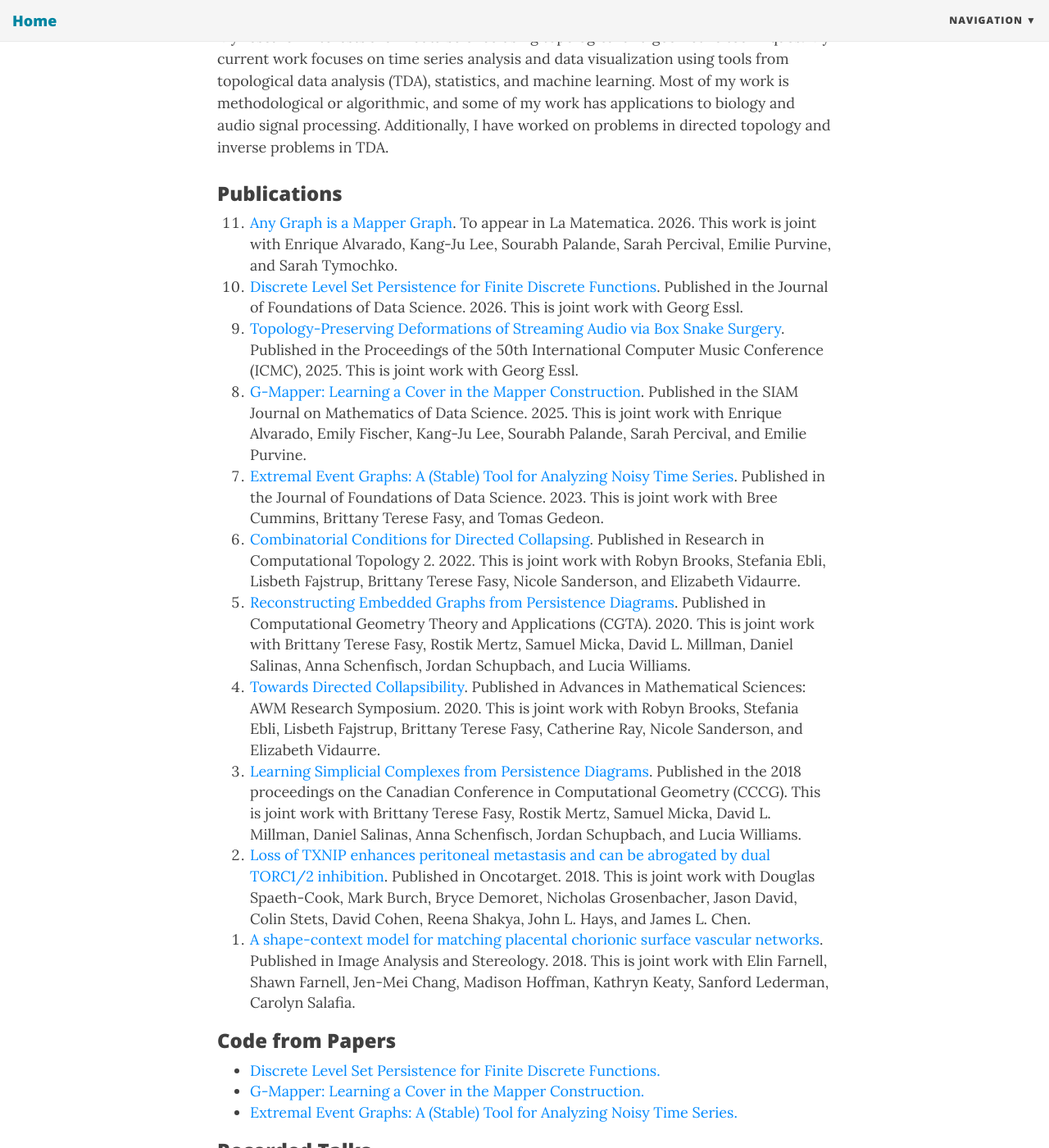
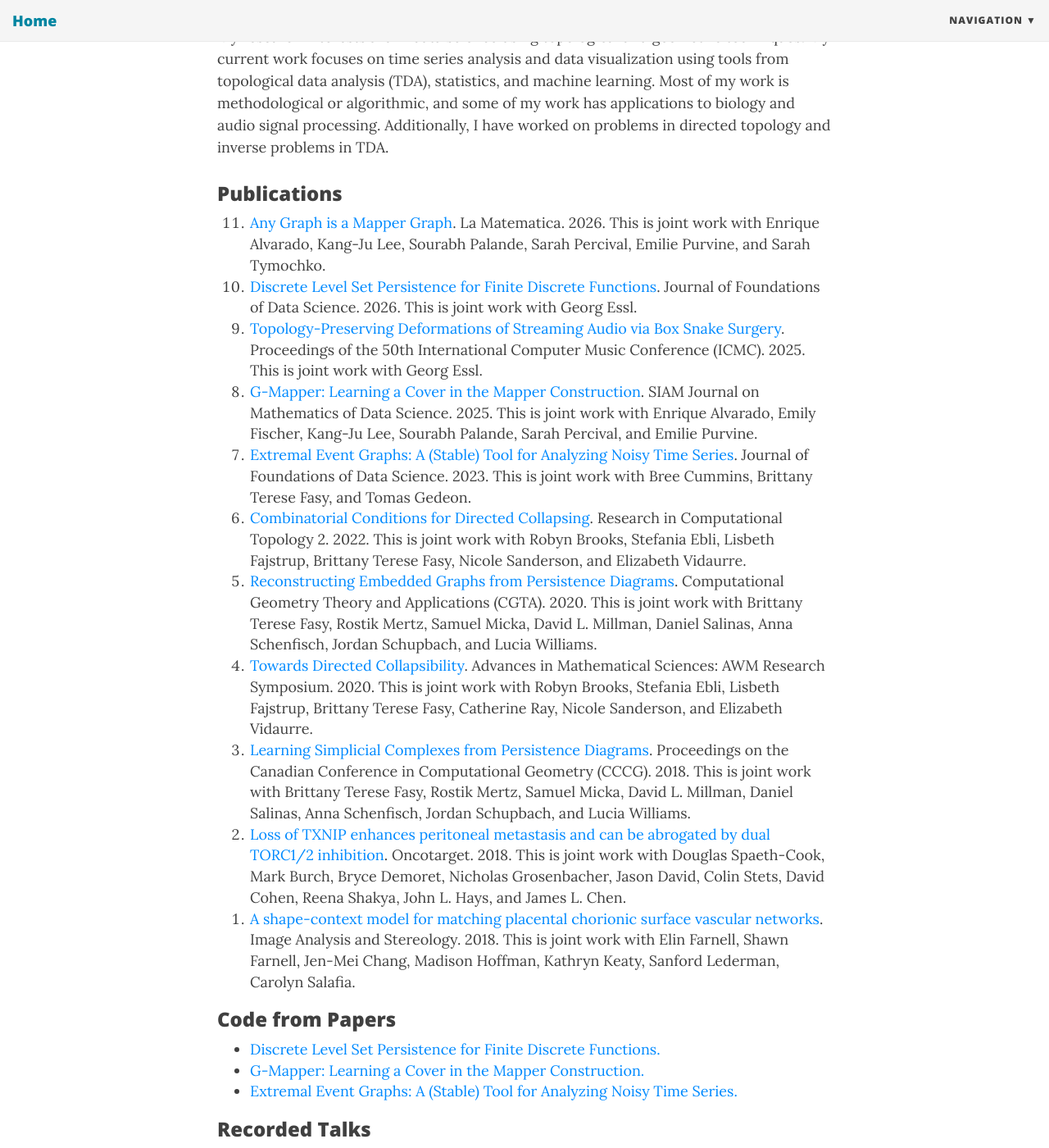
Before and after one commit to robinbelton/robinbelton.github.io, a Jekyll site: the page built from research.html, in a window 1280 px wide and 1400 px high, scrolled down 203 px. Shown: the whole window at 82% size. Built offline with Jekyll 4.4.1, drawn with Linux system fonts in a browser that asks for light colours; nearby versions of some CDN libraries.

Commit message:
Edit research page

```diff
--- a/research.html
+++ b/research.html
@@ -17,27 +17,27 @@ use-site-title: true
 <h3>Publications</h3>
 
 <ol reversed>
-    <li><a href="https://arxiv.org/pdf/2408.11180v1">Any Graph is a Mapper Graph</a>. To appear in La Matematica. 2026. This work is joint with Enrique Alvarado, Kang-Ju Lee, Sourabh Palande, Sarah Percival, Emilie Purvine, and Sarah Tymochko.
+    <li><a href="https://link.springer.com/epdf/10.1007/s44007-026-00230-z?sharing_token=ZpqKd7OkZesnIQkJVv36sfe4RwlQNchNByi7wbcMAY76iJEV5qTKpvTDd2f4vciluGF8lcGCV1d61gG8eCX9vlXt7tz8laC7MjqCltgyGmE0viQqeLgdzGN1wB9_uOEsiFHFflklm1f3iKmVyJc2-uJ11eV5zrK_C44H1d4X8uw%3D">Any Graph is a Mapper Graph</a>. La Matematica. 2026. This is joint work with Enrique Alvarado, Kang-Ju Lee, Sourabh Palande, Sarah Percival, Emilie Purvine, and Sarah Tymochko.
     </li>
-    <li><a href="https://www.aimsciences.org/article/doi/10.3934/fods.2025022">Discrete Level Set Persistence for Finite Discrete Functions</a>. Published in the Journal of Foundations of Data Science. 2026. This is joint work with Georg Essl.
+    <li><a href="https://arxiv.org/pdf/2501.17794">Discrete Level Set Persistence for Finite Discrete Functions</a>. Journal of Foundations of Data Science. 2026. This is joint work with Georg Essl.
     </li>
-    <li><a href="http://robinbelton.github.io//ICMC_2025_StreamingDeformations_web.pdf">Topology-Preserving Deformations of Streaming Audio via Box Snake Surgery</a>. Published in the Proceedings of the 50th International Computer Music Conference (ICMC), 2025. This is joint work with Georg Essl.
+    <li><a href="http://robinbelton.github.io//ICMC_2025_StreamingDeformations_web.pdf">Topology-Preserving Deformations of Streaming Audio via Box Snake Surgery</a>. Proceedings of the 50th International Computer Music Conference (ICMC). 2025. This is joint work with Georg Essl.
     </li>
-    <li><a href="https://arxiv.org/abs/2309.06634">G-Mapper: Learning a Cover in the Mapper Construction</a>. Published in the SIAM Journal on Mathematics of Data Science. 2025. This is joint work with Enrique Alvarado, Emily Fischer, Kang-Ju Lee, Sourabh Palande, Sarah Percival, and Emilie Purvine.
+    <li><a href="https://arxiv.org/abs/2309.06634">G-Mapper: Learning a Cover in the Mapper Construction</a>. SIAM Journal on Mathematics of Data Science. 2025. This is joint work with Enrique Alvarado, Emily Fischer, Kang-Ju Lee, Sourabh Palande, Sarah Percival, and Emilie Purvine.
     </li>
-    <li><a href="https://arxiv.org/pdf/2203.09552.pdf">Extremal Event Graphs: A (Stable) Tool for Analyzing Noisy Time Series</a>. Published in the Journal of Foundations of Data Science. 2023. This is joint work with Bree Cummins, Brittany Terese Fasy, and Tomas Gedeon.
+    <li><a href="https://arxiv.org/pdf/2203.09552.pdf">Extremal Event Graphs: A (Stable) Tool for Analyzing Noisy Time Series</a>. Journal of Foundations of Data Science. 2023. This is joint work with Bree Cummins, Brittany Terese Fasy, and Tomas Gedeon.
     </li>
-    <li> <a href="https://arxiv.org/pdf/2106.01524.pdf">Combinatorial Conditions for Directed Collapsing</a>. Published in Research in Computational Topology 2. 2022. This is joint work with Robyn Brooks, Stefania Ebli, Lisbeth Fajstrup, Brittany Terese Fasy, Nicole Sanderson, and Elizabeth Vidaurre.
+    <li> <a href="https://arxiv.org/pdf/2106.01524.pdf">Combinatorial Conditions for Directed Collapsing</a>. Research in Computational Topology 2. 2022. This is joint work with Robyn Brooks, Stefania Ebli, Lisbeth Fajstrup, Brittany Terese Fasy, Nicole Sanderson, and Elizabeth Vidaurre.
     </li>
-    <li><a href="https://arxiv.org/pdf/1912.08913.pdf">Reconstructing Embedded Graphs from Persistence Diagrams</a>. Published in Computational Geometry Theory and Applications (CGTA). 2020. This is joint work with Brittany Terese Fasy, Rostik Mertz, Samuel Micka, David L. Millman, Daniel Salinas, Anna Schenfisch, Jordan Schupbach, and Lucia Williams.</li>
+    <li><a href="https://arxiv.org/pdf/1912.08913.pdf">Reconstructing Embedded Graphs from Persistence Diagrams</a>. Computational Geometry Theory and Applications (CGTA). 2020. This is joint work with Brittany Terese Fasy, Rostik Mertz, Samuel Micka, David L. Millman, Daniel Salinas, Anna Schenfisch, Jordan Schupbach, and Lucia Williams.</li>
 
-  <li><a href="https://arxiv.org/pdf/1902.01039.pdf">Towards Directed Collapsibility</a>. Published in Advances in Mathematical Sciences: AWM Research Symposium. 2020. This is joint work with Robyn Brooks, Stefania Ebli, Lisbeth Fajstrup, Brittany Terese Fasy, Catherine Ray, Nicole Sanderson, and Elizabeth Vidaurre.</li>
+  <li><a href="https://arxiv.org/pdf/1902.01039.pdf">Towards Directed Collapsibility</a>. Advances in Mathematical Sciences: AWM Research Symposium. 2020. This is joint work with Robyn Brooks, Stefania Ebli, Lisbeth Fajstrup, Brittany Terese Fasy, Catherine Ray, Nicole Sanderson, and Elizabeth Vidaurre.</li>
 
-  <li><a href="http://www.cs.umanitoba.ca/~cccg2018/papers/session1A-p3.pdf">Learning Simplicial Complexes from Persistence Diagrams</a>. Published in the 2018 proceedings on the Canadian Conference in Computational Geometry (CCCG). This is joint work with Brittany Terese Fasy, Rostik Mertz, Samuel Micka, David L. Millman, Daniel Salinas, Anna Schenfisch, Jordan Schupbach, and Lucia Williams.</li>
+  <li><a href="http://www.cs.umanitoba.ca/~cccg2018/papers/session1A-p3.pdf">Learning Simplicial Complexes from Persistence Diagrams</a>. Proceedings on the Canadian Conference in Computational Geometry (CCCG). 2018. This is joint work with Brittany Terese Fasy, Rostik Mertz, Samuel Micka, David L. Millman, Daniel Salinas, Anna Schenfisch, Jordan Schupbach, and Lucia Williams.</li>
 
- <li><a href="http://www.oncotarget.com/index.php?journal=oncotarget&page=article&op=view&path[]=26281&path[]=81885">Loss of TXNIP enhances peritoneal metastasis and can be abrogated by dual TORC1/2 inhibition</a>. Published in Oncotarget. 2018. This is joint work with Douglas Spaeth-Cook, Mark Burch, Bryce Demoret, Nicholas Grosenbacher, Jason David, Colin Stets, David Cohen, Reena Shakya, John L. Hays, and James L. Chen.</li>
+ <li><a href="http://www.oncotarget.com/index.php?journal=oncotarget&page=article&op=view&path[]=26281&path[]=81885">Loss of TXNIP enhances peritoneal metastasis and can be abrogated by dual TORC1/2 inhibition</a>. Oncotarget. 2018. This is joint work with Douglas Spaeth-Cook, Mark Burch, Bryce Demoret, Nicholas Grosenbacher, Jason David, Colin Stets, David Cohen, Reena Shakya, John L. Hays, and James L. Chen.</li>
 
-<li><a href="https://www.ias-iss.org/ojs/IAS/article/view/1708">A shape-context model for matching placental chorionic surface vascular networks</a>. Published in Image Analysis and Stereology. 2018. This is joint work with Elin Farnell, Shawn Farnell, Jen-Mei Chang, Madison Hoffman, Kathryn Keaty, Sanford Lederman, Carolyn Salafia.</li>
+<li><a href="https://www.ias-iss.org/ojs/IAS/article/view/1708">A shape-context model for matching placental chorionic surface vascular networks</a>. Image Analysis and Stereology. 2018. This is joint work with Elin Farnell, Shawn Farnell, Jen-Mei Chang, Madison Hoffman, Kathryn Keaty, Sanford Lederman, Carolyn Salafia.</li>
 
 </ol>
 
```
